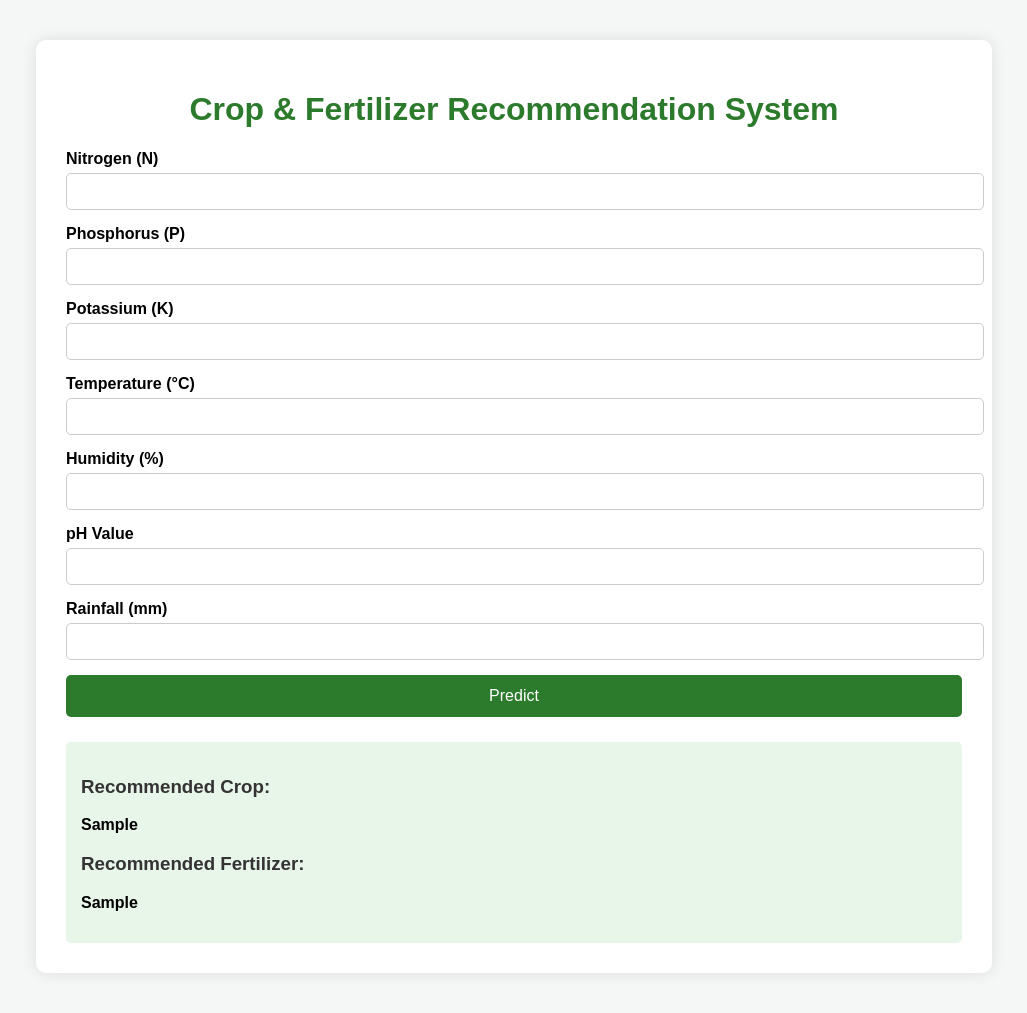
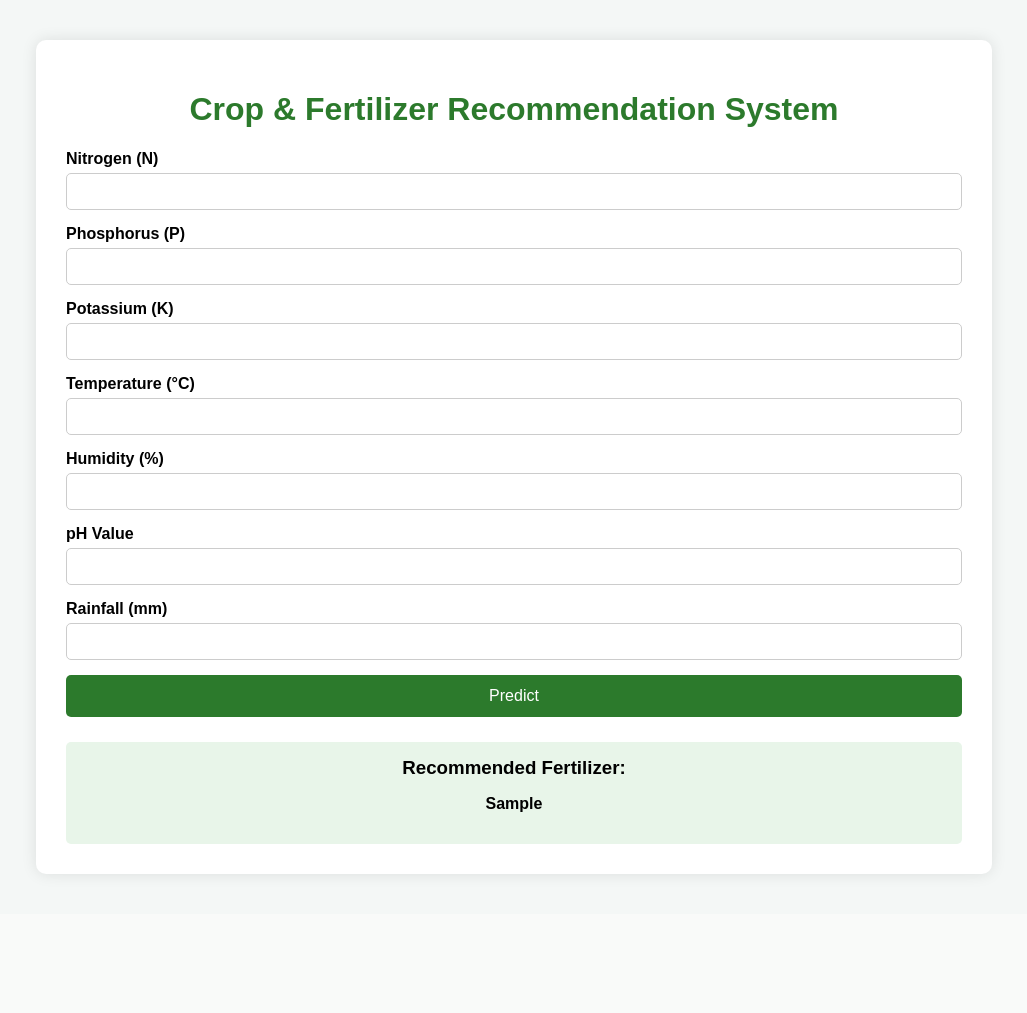
Before and after one commit to Sathvika441/ml-project, a Flask app: template ml-project/templates/index.html in a window 1280 px wide. Shown: the whole page, without its empty margins (126-1153 px from the left). After the commit the page ends 878 px from the top, so only its background shows below. Run offline with Flask 3, Linux system fonts and the light colour scheme; the template is opened without the code that fills it: most values are stand-ins (such as "Sample title", 1, 10 or a date in 2020); parts of the project's set-up code (start-up, migrations or seed data) failed here and were passed over.

Commit message:
Update index.html

```diff
--- a/ml-project/templates/index.html
+++ b/ml-project/templates/index.html
@@ -42,6 +42,7 @@
             padding: 10px;
             border-radius: 5px;
             border: 1px solid #ccc;
+            box-sizing: border-box;
         }
 
         button {
@@ -64,6 +65,7 @@
             padding: 15px;
             border-radius: 5px;
             background: #e8f5e9;
+            text-align: center;
         }
 
         .error {
@@ -72,10 +74,11 @@
             border-radius: 5px;
             background: #ffebee;
             color: red;
+            text-align: center;
         }
 
         h3 {
-            color: #333;
+            margin: 0;
         }
     </style>
 </head>
@@ -126,11 +129,8 @@
 
     </form>
 
-    {% if crop_prediction %}
+    {% if fertilizer_prediction %}
     <div class="result">
-        <h3>Recommended Crop:</h3>
-        <p><strong>{{ crop_prediction }}</strong></p>
-
         <h3>Recommended Fertilizer:</h3>
         <p><strong>{{ fertilizer_prediction }}</strong></p>
     </div>
```
